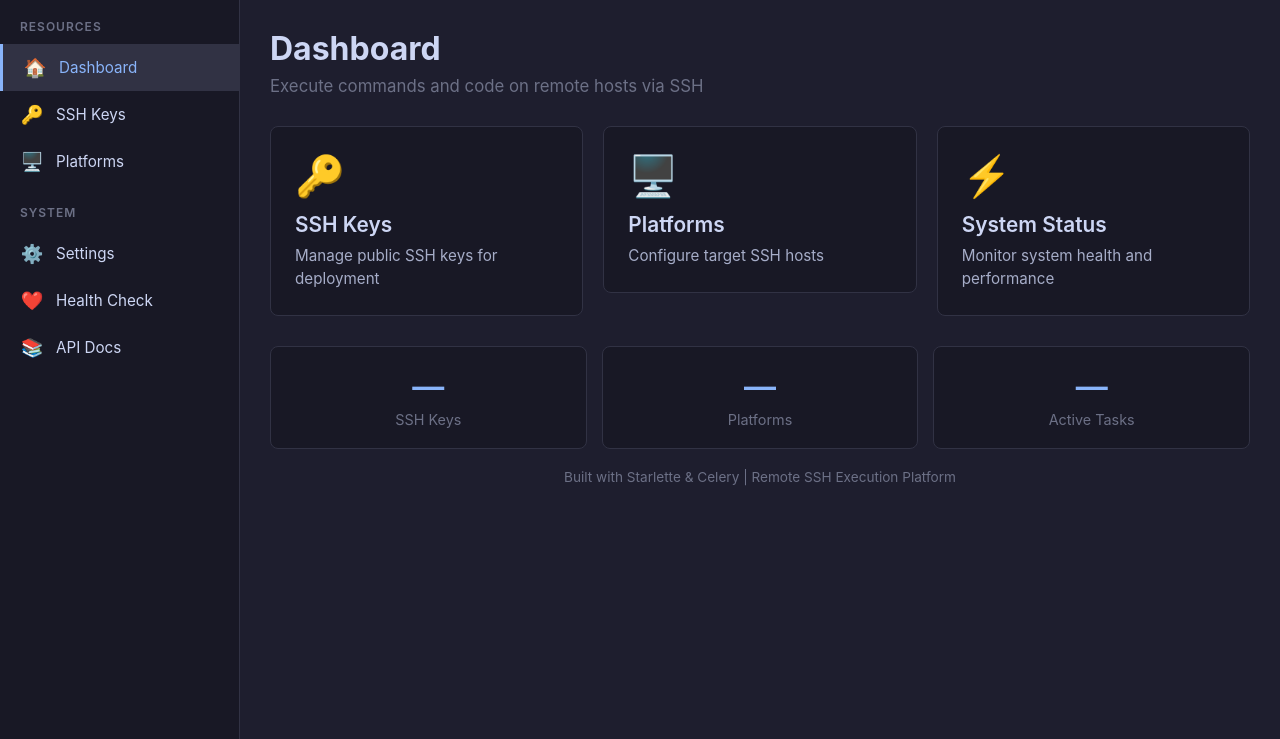
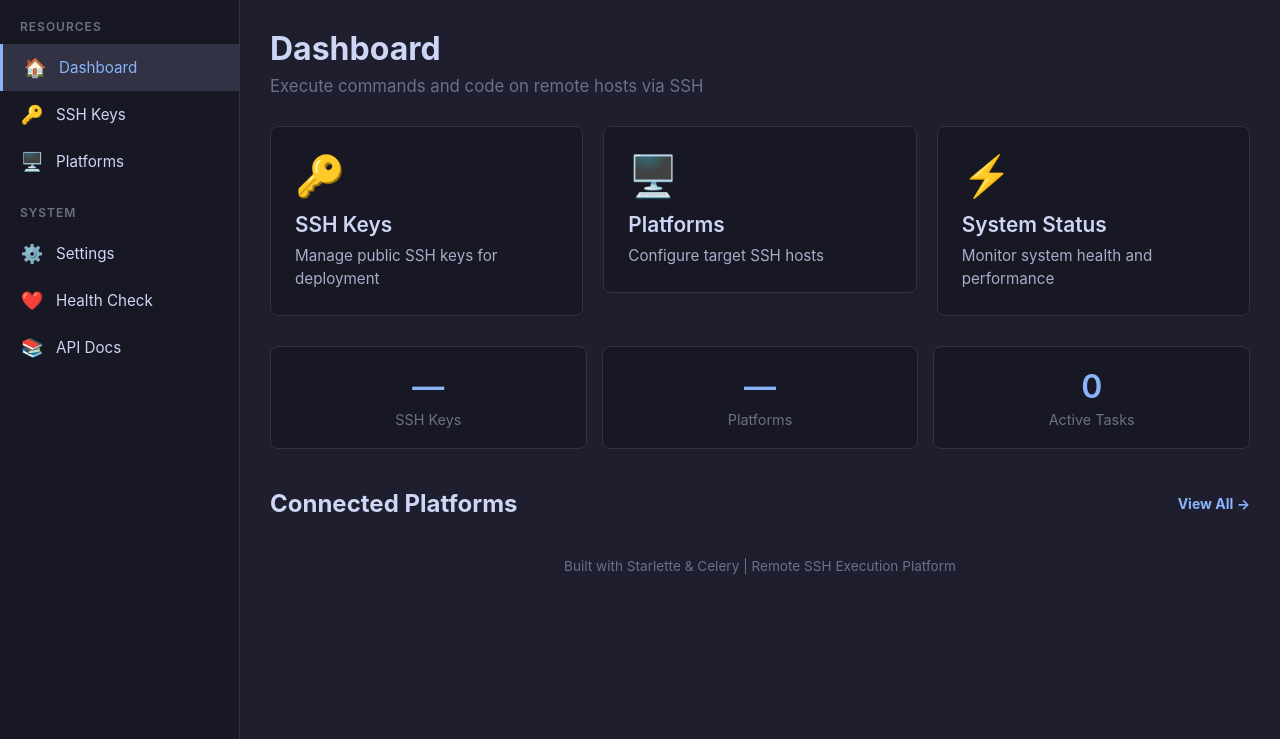
Before and after one commit to 4stm4/testum, a Python web app: template app/templates/index.html in a window 1280 px wide. Shown: the part 69-808 px from the top of the page. Run offline with Jinja, Linux system fonts and the light colour scheme; the template is opened without the code that fills it, so the values that code supplies are empty.

Commit message:
Add platforms display on dashboard
- Added statistics loading (SSH keys, platforms, active tasks counts)
- Added platforms list on main dashboard (shows up to 5 platforms)
- Displays platform details: name, host, port, username, auth method
- Added empty state when no platforms configured
- Added translations for new UI elements (EN/RU)
- Platforms show online status indicator
- Added 'View All' link to platforms page

```diff
--- a/app/templates/index.html
+++ b/app/templates/index.html
@@ -352,11 +352,96 @@
                 </div>
             </div>
 
+            <!-- Platforms List -->
+            <div style="margin-top: 40px;">
+                <h2 style="margin-bottom: 20px; display: flex; align-items: center; justify-content: space-between;">
+                    <span data-i18n="connectedPlatforms">Connected Platforms</span>
+                    <a href="/platforms" style="font-size: 14px; color: var(--accent-primary); text-decoration: none;">
+                        <span data-i18n="viewAll">View All</span> →
+                    </a>
+                </h2>
+                <div id="platformsList" style="display: grid; gap: 15px;"></div>
+            </div>
+
             <div class="footer">
                 Built with Starlette & Celery | Remote SSH Execution Platform
             </div>
         </div>
     </div>
+
+    <script>
+        // Load dashboard statistics
+        async function loadStats() {
+            try {
+                // Load platforms count and list
+                const platformsResponse = await fetch('/api/platforms/');
+                if (platformsResponse.ok) {
+                    const platforms = await platformsResponse.json();
+                    document.querySelectorAll('.stat-card')[1].querySelector('.stat-value').textContent = platforms.length;
+                    renderPlatforms(platforms);
+                }
+
+                // Load SSH keys count
+                const keysResponse = await fetch('/api/keys/');
+                if (keysResponse.ok) {
+                    const keys = await keysResponse.json();
+                    document.querySelectorAll('.stat-card')[0].querySelector('.stat-value').textContent = keys.length;
+                }
+
+                // Active tasks - placeholder for now
+                document.querySelectorAll('.stat-card')[2].querySelector('.stat-value').textContent = '0';
+
+            } catch (error) {
+                console.error('Failed to load stats:', error);
+            }
+        }
+
+        // Render platforms list
+        function renderPlatforms(platforms) {
+            const container = document.getElementById('platformsList');
+
+            if (platforms.length === 0) {
+                container.innerHTML = `
+                    <div style="text-align: center; padding: 40px; color: var(--text-secondary);">
+                        <div style="font-size: 48px; margin-bottom: 10px;">🖥️</div>
+                        <div data-i18n="noPlatforms">No platforms configured yet</div>
+                        <a href="/platforms" style="color: var(--accent-primary); text-decoration: none; margin-top: 10px; display: inline-block;">
+                            <span data-i18n="addFirstPlatform">Add your first platform</span> →
+                        </a>
+                    </div>
+                `;
+                return;
+            }
+
+            container.innerHTML = platforms.slice(0, 5).map(p => `
+                <div style="background: var(--bg-secondary); padding: 20px; border-radius: 8px; border: 1px solid var(--border-color);">
+                    <div style="display: flex; justify-content: space-between; align-items: start; margin-bottom: 10px;">
+                        <div>
+                            <div style="font-size: 18px; font-weight: 600; margin-bottom: 5px;">${p.name}</div>
+                            <div style="color: var(--text-secondary); font-size: 14px;">${p.host}:${p.port}</div>
+                        </div>
+                        <div style="background: var(--accent-primary); color: white; padding: 4px 12px; border-radius: 12px; font-size: 12px;">
+                            ${p.auth_method === 'password' ? '🔑 Password' : '🔐 SSH Key'}
+                        </div>
+                    </div>
+                    <div style="display: grid; grid-template-columns: repeat(auto-fit, minmax(150px, 1fr)); gap: 10px; margin-top: 15px; font-size: 13px;">
+                        <div>
+                            <div style="color: var(--text-secondary);">Username</div>
+                            <div style="font-weight: 500;">${p.username}</div>
+                        </div>
+                        <div>
+                            <div style="color: var(--text-secondary);">Status</div>
+                            <div style="color: var(--success-color); font-weight: 500;">● Online</div>
+                        </div>
+                    </div>
+                </div>
+            `).join('');
+        }
+
+        // Load stats on page load
+        document.addEventListener('DOMContentLoaded', loadStats);
+    </script>
+
     <script src="/static/testum.js"></script>
 </body>
 </html>
--- a/app/templates/testum.js
+++ b/app/templates/testum.js
@@ -68,6 +68,10 @@ const translations = {
         totalKeys: 'SSH Keys',
         totalPlatforms: 'Platforms',
         activeTasks: 'Active Tasks',
+        connectedPlatforms: 'Connected Platforms',
+        viewAll: 'View All',
+        noPlatforms: 'No platforms configured yet',
+        addFirstPlatform: 'Add your first platform',
 
         // SSH Keys Page
         sshKeysTitle: 'SSH Keys',
@@ -202,6 +206,10 @@ const translations = {
         totalKeys: 'SSH Ключи',
         totalPlatforms: 'Платформы',
         activeTasks: 'Активные задачи',
+        connectedPlatforms: 'Подключенные платформы',
+        viewAll: 'Показать все',
+        noPlatforms: 'Платформы ещё не настроены',
+        addFirstPlatform: 'Добавить первую платформу',
 
         // SSH Keys Page
         sshKeysTitle: 'SSH Ключи',
```
